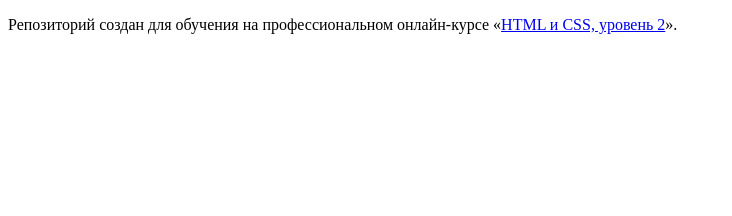
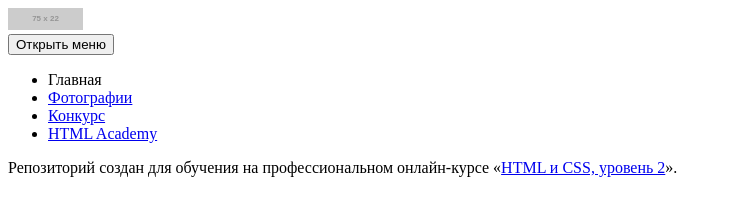
Before and after one commit to GreeneTM/677469-pink-18, a website: page source/index.html in a window 1280 px wide. Shown: the whole page, without its empty margins (0-732 px from the left). Drawn offline with Linux system fonts and the light colour scheme; placeholder pictures from the web are drawn by us.

Commit message:
Делает разметку HTML header

```diff
--- a/source/index.html
+++ b/source/index.html
@@ -5,7 +5,30 @@
     <title>HTML Academy: Пинк</title>
   </head>
   <body>
-
+    <header class="page-header">
+      <a class="page-header__logo">
+        <img class="page-header__logo-image" src="https://via.placeholder.com/75x22" alt="pink" width="75" height="22">
+      </a>
+      <nav class="main-nav">
+        <button class="main-nav__toggle" type="button">Открыть меню</button>
+        <div class="main-nav__wrapper">
+          <ul class="main-nav__list site-list">
+              <li class="site-list__item site-list__item--active">
+                <a>Главная</a>
+              </li>
+              <li class="site-list__item">
+                <a href="photo.html">Фотографии</a>
+              </li>
+              <li class="site-list__item">
+                <a href="form.html">Конкурс</a>
+              </li>
+              <li class="site-list__item">
+                <a href="#">HTML Academy</a>
+              </li>
+            </ul>
+        </div>
+      </nav>
+    </header>
     <p>Репозиторий создан для обучения на профессиональном онлайн‑курсе «<a href="https://htmlacademy.ru/intensive/adaptive">HTML и CSS, уровень 2</a>».</p>
 
   </body>
```
